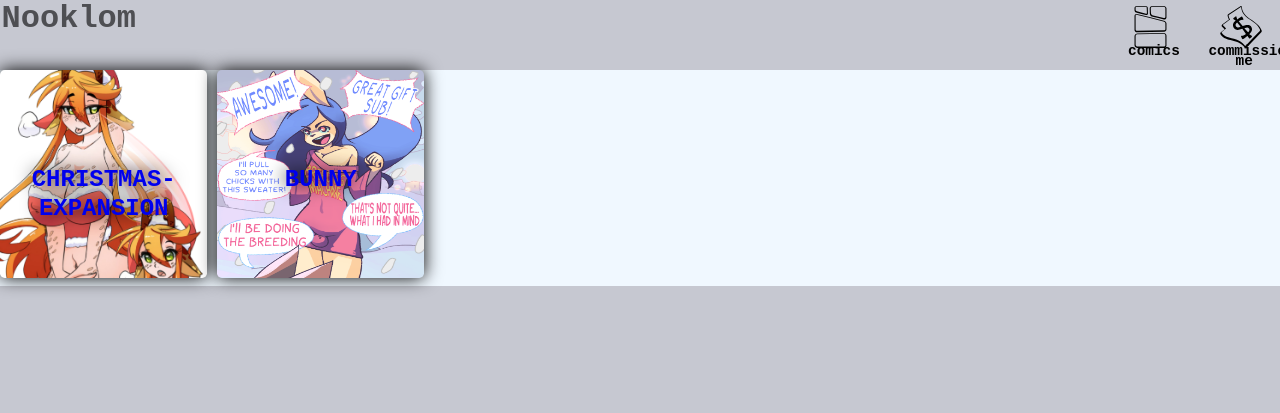
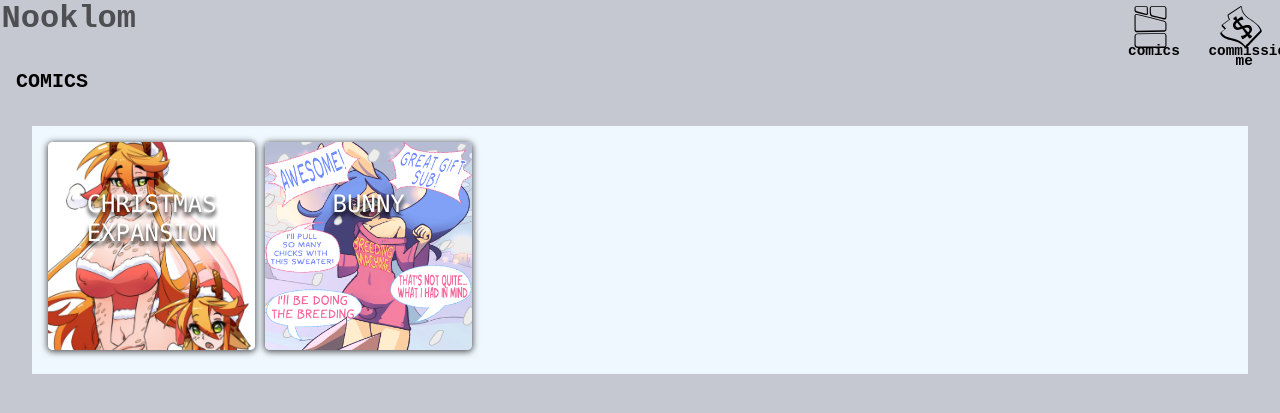
Before and after one commit to Nooklom/Web, a Jekyll site: the page built from index.html, in a window 1280 px wide. Shown: the top 413 px of the page. Built offline with Jekyll 4.4.1, drawn with Linux system fonts in a browser that asks for light colours.

Commit message:
updated cards

```diff
--- a/Style/comicslist.css
+++ b/Style/comicslist.css
@@ -1,17 +1,49 @@
+.category{
+    padding-left: 1rem;
+    font-weight: bold;
+}
 .comicCard{
     position: relative;
     display: inline-block;
     height: 25%;
-
+	color: inherit;
+	border: none;
+	padding: 0;
+	font: inherit;
+	cursor: pointer;
+	outline: inherit;
     aspect-ratio: 1;
 }
 .comicCard:hover img{
-    filter: sepia(150%)  brightness(117%) hue-rotate(267deg) contrast(110%) ;
-    -webkit-filter: sepia(150%)  brightness(117%) hue-rotate(267deg) contrast(110%) ;
-    -moz-filter: sepia(150%)  brightness(117%) hue-rotate(267deg) contrast(110%) ;
-    transition: all .6s ease-in-out;
+    filter: sepia(60%)  brightness(90%) hue-rotate(267deg) contrast(40%) saturate(190%) ;
+    -webkit-filter: sepia(60%)  brightness(90%) hue-rotate(267deg) contrast(40%) saturate(190%) ;
+    -moz-filter: sepia(60%)  brightness(90%) hue-rotate(267deg) contrast(40%) saturate(130%) ;
+    transition: all .1s ease-in-out;
+    box-shadow: 0px 1px 3px 1px #00000077;
 
 }
+.comicCard:hover img{
+    filter: sepia(60%)  brightness(90%) hue-rotate(267deg) contrast(40%) saturate(190%) ;
+    -webkit-filter: sepia(60%)  brightness(90%) hue-rotate(267deg) contrast(40%) saturate(190%) ;
+    -moz-filter: sepia(60%)  brightness(90%) hue-rotate(267deg) contrast(40%) saturate(130%) ;
+    transition: all .3s ease-in-out;
+    box-shadow: 0px 1px 3px 1px #00000077;
+
+}
+.comicCard:hover h4{
+    filter: drop-shadow(0px 1px 2px #000000);
+}
+.comicCard h4{
+    transition: all .2s ease-out;
+    color: rgb(255, 255, 255);
+    filter: drop-shadow(0px 4px 2px #000000);
+
+}
+.comicCard:active{
+    box-shadow: 0px 1px 6px 1px #000000;
+
+}
+
 
 .comicCard *, .comicCard *>*{
     height: 100%;
@@ -22,21 +54,23 @@
 }
 .comicTitle h4{
     text-align: center;
-    font-weight: bolder;
-    top: 6rem;
+    font-family: "Lucida Console", "Courier New", monospace;
+    top: 3rem;
     z-index: 1;
     font-size: 1.5rem;
-    filter: drop-shadow(0px 0px 9px #000000);
+
+}
+.comicCard{
+    box-shadow: 0px 1px 6px 1px #000000a8;
+    filter: blur(0px) brightness(100%) hue-rotate(0deg) saturate(100%) contrast(100%) invert(0%);
+    -webkit-filter: blur(0px) brightness(100%) hue-rotate(0deg) saturate(100%) contrast(100%) invert(0%);
+    -moz-filter: blur(0px) brightness(100%) hue-rotate(0deg) saturate(100%) contrast(100%) invert(0%);
+    border-radius: .3rem;
+    display: block-inline;
 }
 .comicCard img{
-    transition: all .6s ease-in-out;
-    filter: blur(0px) brightness(100%) hue-rotate(0deg) saturate(100%) contrast(100%) invert(0%) drop-shadow(0px 0px 9px #000000);
-    -webkit-filter: blur(0px) brightness(100%) hue-rotate(0deg) saturate(100%) contrast(100%) invert(0%) drop-shadow(0px 0px 9px #000000);
-    -moz-filter: blur(0px) brightness(100%) hue-rotate(0deg) saturate(100%) contrast(100%) invert(0%) drop-shadow(0px 0px 9px #000000);
     border-radius: .3rem;
-    display: block;
 }
-
 .noselect {
     -webkit-touch-callout: none; /* iOS Safari */
       -webkit-user-select: none; /* Safari */
@@ -47,5 +81,7 @@
                                     supported by Chrome, Edge, Opera and Firefox */
   }
 #comicsList {
-background-color: aliceblue;
+    margin: 2rem;
+    padding: 1rem;
+    background-color: aliceblue;
 }
--- a/_includes/comicCard.html
+++ b/_includes/comicCard.html
@@ -1,4 +1,5 @@
-<a class="comicCard" href="{{post.url | relative_url }}" title="{{post.title}}">
-    <div class="comicTitle" ><h4 class="comicTitle noselect">{{ post.title }}</h4></div>
+{% assign title = post.title | replace: "-" ," " | replace: "_" ," " %}
+<button class="comicCard" onclick="location.href='{{post.url | relative_url }}'" title="{{post.title}}">
+    <div class="comicTitle" ><h4 class="comicTitle noselect">{{ title}}</h4></div>
     <img src="{{post.url | relative_url }}/thumbnail/thumbnail.png" alt="{{ filename }}" />
-</a>
+</button>
--- a/_layouts/default.html
+++ b/_layouts/default.html
@@ -2,7 +2,9 @@
     {% include head.html %}
     <header>{% include header.html %}</header>
     <body>
+          <h4 class="category">Comics</h4>
           <div id="comicsList">
+
             {% for post in site.posts %}
             {% include comicCard.html comicname=post.url path=post.url %}
           {% endfor %}
```
